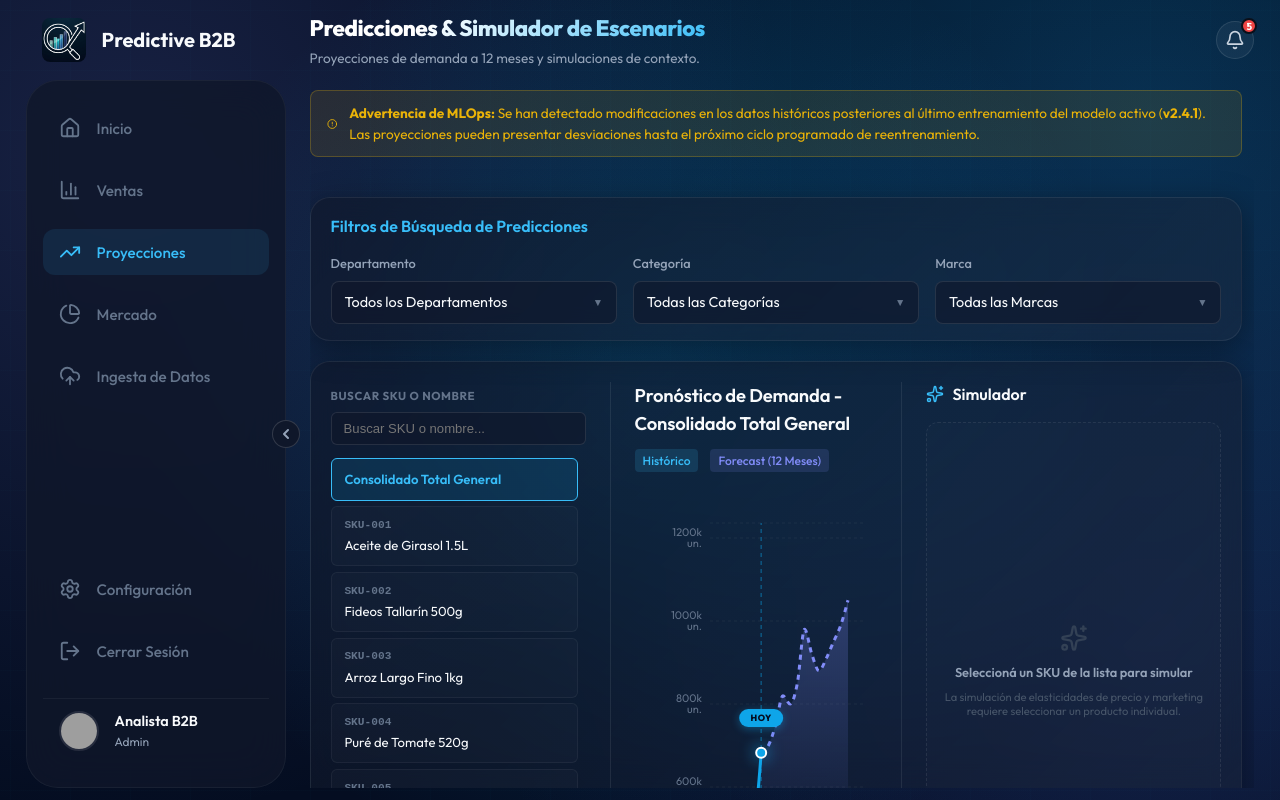
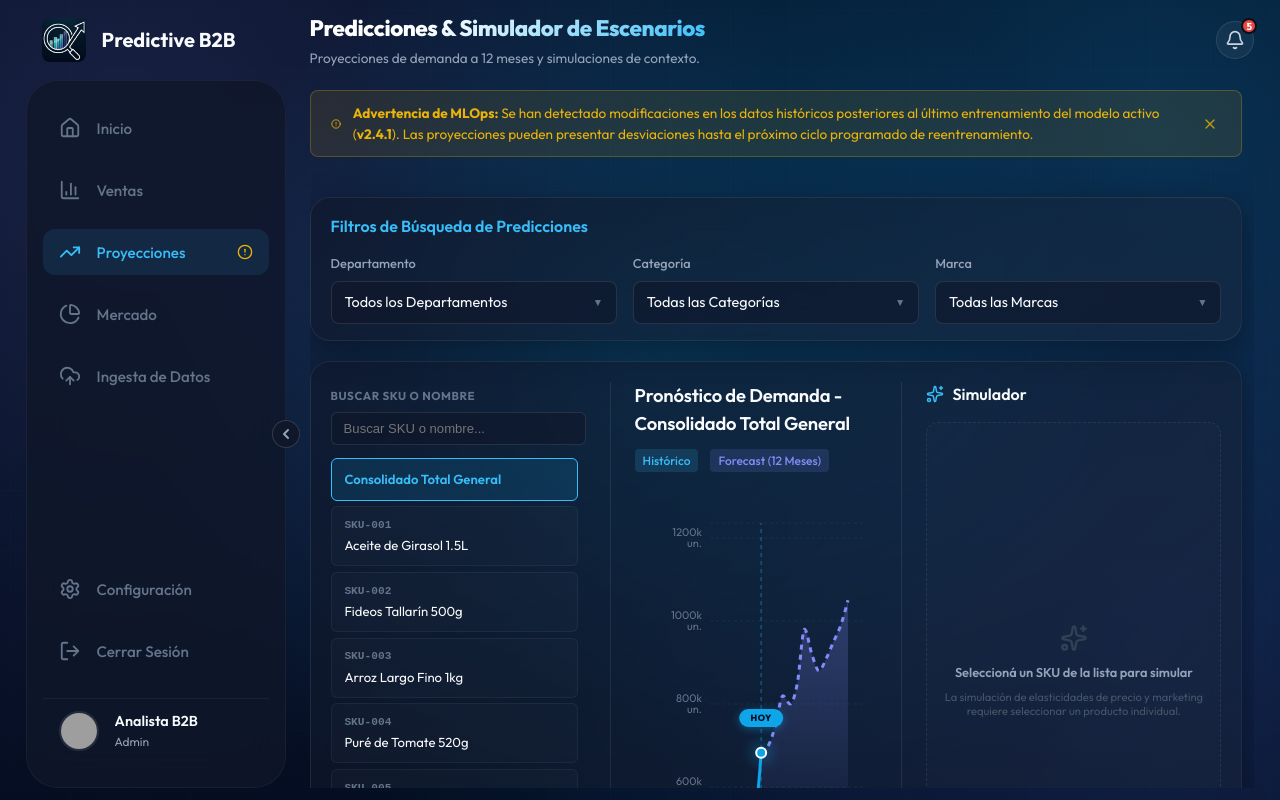
Before and after one commit to calde1104/tesis_front, a React (Vite) app: page /dashboard in a window 1280 px wide. Both pictures are taken after a click on the element 616 px from the left and 431 px from the top of the page. Built offline with nearby package versions, Linux system fonts and the light colour scheme; grey boxes are pictures that could not be loaded.

Commit message:
Retoques parte 3

```diff
--- a/src/pages/Dashboard/Dashboard.jsx
+++ b/src/pages/Dashboard/Dashboard.jsx
@@ -28,6 +28,7 @@ const Dashboard = () => {
   const [showNotifications, setShowNotifications] = useState(false);
   const [showLogoutModal, setShowLogoutModal] = useState(false);
   const [forecastSelectedSku, setForecastSelectedSku] = useState(null);
+  const [dismissedMlopsWarning, setDismissedMlopsWarning] = useState(false);
   const [activeModel, setActiveModel] = useState(null);
   const [safetyStocks, setSafetyStocks] = useState({
     'SKU-001': 12000,
@@ -290,9 +291,25 @@ const Dashboard = () => {
             <button
               className={`nav-item ${activeTab === 'forecast' ? 'active' : ''}`}
               onClick={() => setActiveTab('forecast')}
+              style={{ position: 'relative' }}
             >
               <TrendingUp size={22} className="nav-icon" />
               <span className="nav-label">Proyecciones</span>
+              {activeModel && activeModel.desalineado && !dismissedMlopsWarning && (
+                <span
+                  title="Advertencia de MLOps: Se detectó desalineación en los datos históricos del modelo activo (v2.4.1) debido a nuevas ingestas o modificaciones de datos. Se requiere un reentrenamiento del modelo para corregir posibles desvíos en las proyecciones."
+                  style={{
+                    display: 'inline-flex',
+                    marginLeft: isSidebarOpen ? 'auto' : '0px',
+                    position: isSidebarOpen ? 'static' : 'absolute',
+                    top: isSidebarOpen ? 'auto' : '4px',
+                    right: isSidebarOpen ? 'auto' : '4px',
+                    flexShrink: 0
+                  }}
+                >
+                  <AlertCircle size={16} style={{ color: '#eab308' }} />
+                </span>
+              )}
             </button>
             <button
               className={`nav-item ${activeTab === 'market' ? 'active' : ''}`}
@@ -358,7 +375,12 @@ const Dashboard = () => {
           <SalesView formatCurrency={formatCurrency} />
         )}
         {activeTab === 'forecast' && (
-          <ForecastView formatCurrency={formatCurrency} initialSku={forecastSelectedSku} />
+          <ForecastView
+            formatCurrency={formatCurrency}
+            initialSku={forecastSelectedSku}
+            dismissedMlopsWarning={dismissedMlopsWarning}
+            onDismissMlopsWarning={() => setDismissedMlopsWarning(true)}
+          />
         )}
         {activeTab === 'ingestion' && (
           <IngestionView />
--- a/src/pages/Dashboard/views/ForecastView.jsx
+++ b/src/pages/Dashboard/views/ForecastView.jsx
@@ -267,7 +267,7 @@ const CustomReferenceLabel = (props) => {
   );
 };
 
-const ForecastView = ({ formatCurrency, initialSku }) => {
+const ForecastView = ({ formatCurrency, initialSku, dismissedMlopsWarning, onDismissMlopsWarning }) => {
   const [forecastData, setForecastData] = useState([]);
   const [loading, setLoading] = useState(true);
   const [activeModel, setActiveModel] = useState(null);
@@ -594,23 +594,54 @@ const ForecastView = ({ formatCurrency, initialSku }) => {
 
   return (
     <div className="view-container forecast-view">
-      {activeModel?.desalineado && (
+      {activeModel?.desalineado && !dismissedMlopsWarning && (
         <div className="warning-banner" style={{
           background: 'rgba(234, 179, 8, 0.1)',
           border: '1px solid rgba(234, 179, 8, 0.25)',
           borderRadius: '8px',
-          padding: '0.75rem 1rem',
+          padding: '0.75rem 1.25rem',
           color: '#eab308',
           display: 'flex',
           alignItems: 'center',
+          justifyContent: 'space-between',
           gap: '0.75rem',
           marginBottom: '1.25rem',
           fontSize: '0.85rem'
         }}>
-          <AlertCircle size={18} />
-          <span>
-            <strong>Advertencia de MLOps:</strong> Se han detectado modificaciones en los datos históricos posteriores al último entrenamiento del modelo activo (<strong>{activeModel.version}</strong>). Las proyecciones pueden presentar desviaciones hasta el próximo ciclo programado de reentrenamiento.
-          </span>
+          <div style={{ display: 'flex', alignItems: 'center', gap: '0.75rem', flex: 1 }}>
+            <AlertCircle size={18} />
+            <span>
+              <strong>Advertencia de MLOps:</strong> Se han detectado modificaciones en los datos históricos posteriores al último entrenamiento del modelo activo (<strong>{activeModel.version}</strong>). Las proyecciones pueden presentar desviaciones hasta el próximo ciclo programado de reentrenamiento.
+            </span>
+          </div>
+          <button
+            type="button"
+            onClick={onDismissMlopsWarning}
+            style={{
+              background: 'none',
+              border: 'none',
+              color: '#eab308',
+              cursor: 'pointer',
+              display: 'flex',
+              alignItems: 'center',
+              justifyContent: 'center',
+              padding: '0.2rem',
+              borderRadius: '4px',
+              transition: 'background 0.2s',
+              opacity: 0.8
+            }}
+            onMouseEnter={(e) => {
+              e.currentTarget.style.background = 'rgba(234, 179, 8, 0.15)';
+              e.currentTarget.style.opacity = 1;
+            }}
+            onMouseLeave={(e) => {
+              e.currentTarget.style.background = 'none';
+              e.currentTarget.style.opacity = 0.8;
+            }}
+            title="Descartar advertencia"
+          >
+            <X size={16} />
+          </button>
         </div>
       )}
 
```
